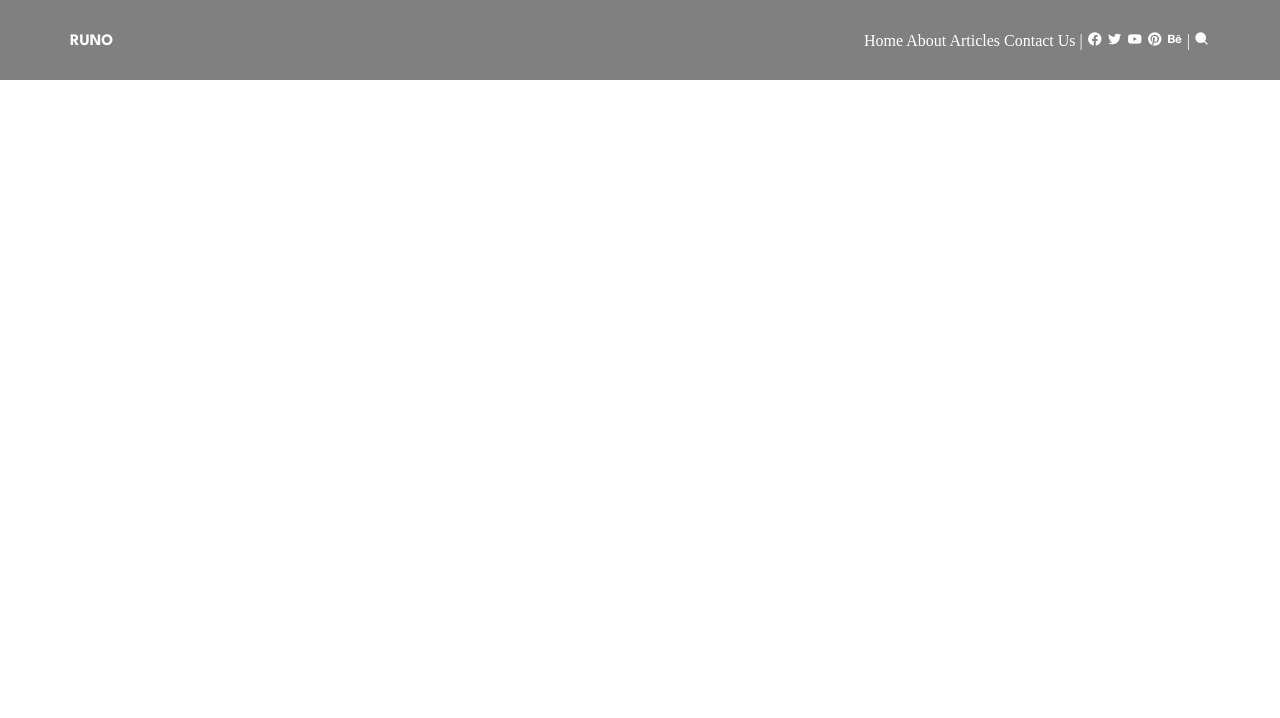
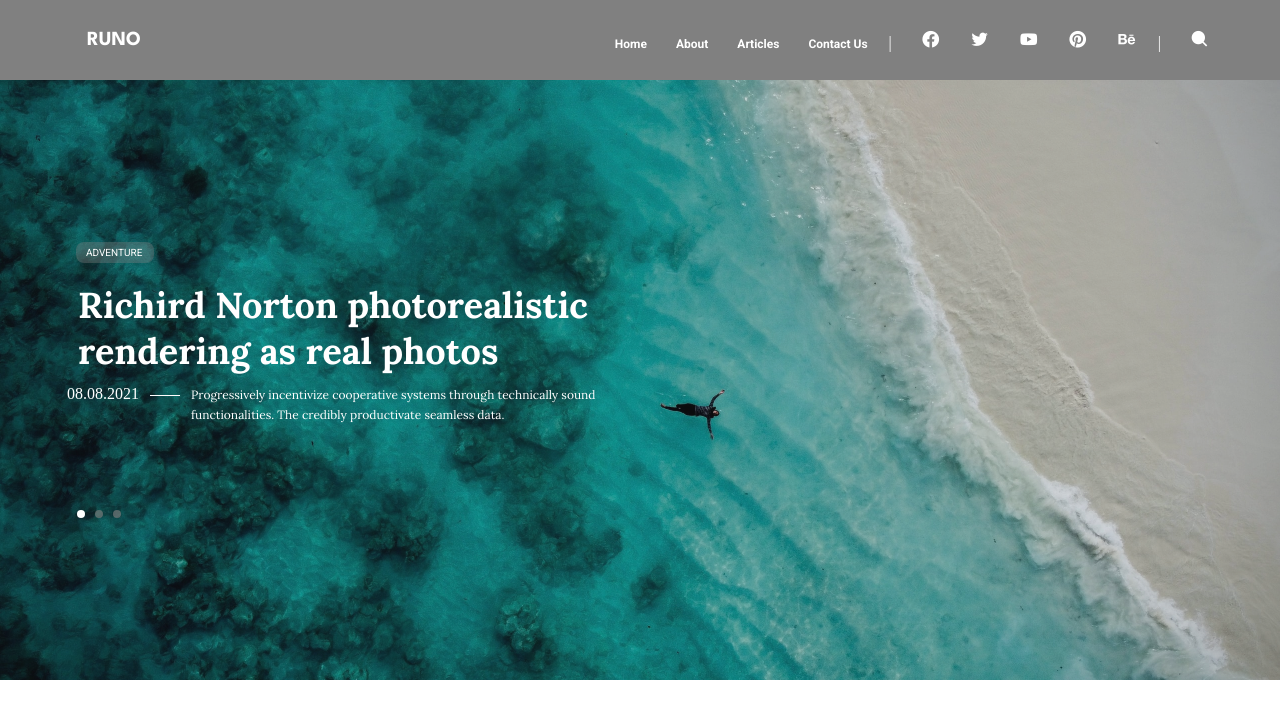
Before and after one commit to Gsure-tech/WEB-TUTOR, a plain HTML site: page week3/index.html in a window 1280 px wide. Drawn offline with nearby package versions, Linux system fonts and the light colour scheme.

Commit message:
implemented the Hero page design

```diff
--- a/week3/index.html
+++ b/week3/index.html
@@ -28,6 +28,23 @@
                 <a href=""><i class='bx bxs-search'></i></a>
             </div>
         </div>
+
+        <div class="hero-section">
+            <span class="adventure">ADVENTURE</span>
+            <h1>
+                Richird Norton photorealistic rendering as real photos
+            </h1>
+            <div class="date">
+                <p>08.08.2021</p>
+                <span></span>
+                <p class="progress">Progressively incentivize cooperative systems through technically sound functionalities. The credibly productivate seamless data.</p>
+            </div>
+           <div class="circle">
+                <div class="circ"></div>
+                <div class="circ middle"></div>
+                <div class="circ last"></div>
+           </div>
+        </div>
     </div>
 </body>
 </html>
--- a/week3/style.css
+++ b/week3/style.css
@@ -19,6 +19,7 @@
 .logo span{
     font-family: "League Spartan", sans-serif;
     font-weight: 700;
+    font-size: 20px;
 }
 
 .navbar a{
@@ -26,6 +27,93 @@
     color: #fff;
 }
 
-.navigation{
-    /* margin: 0 70px; */
+.navigation a{
+    font-family: "Roboto", sans-serif;
+    margin-left: 25px;
+    font-size: 12px;
+    font-weight: 700;
 }
+
+.navigation i{
+    font-size: 20px;
+}
+
+.navbar span{
+    margin-left: 17px;
+}
+
+.hero-section{
+    display: flex;
+    flex-direction: column;
+    /* align-items: center; */
+    justify-content: center;
+    background: url(./assets/images/hero.png);
+    height: 600px;
+    background-size: cover;
+    background-position: center;
+    background-repeat: no-repeat;
+    color: #fff;
+}
+
+.hero-section h1{
+    width: 530px;
+    margin-left: 78px;
+    font-family: "lora", serif;
+    font-size: 36px;
+    font-weight: 700;
+}
+
+.adventure{
+    width: 78px;
+    padding: 5px 10px;
+    font-family: "Roboto", sans-serif;
+    font-size: 10px;
+    margin-left: 76px;
+    margin-bottom: 19px;
+    background: rgba(128, 128, 128, 0.367);
+    border-radius: 8px;
+}
+
+.circle{
+    margin-top: 85px;
+    display: flex;
+    margin-left: 77px;
+}
+
+
+.circ{
+    border-radius: 50px;
+    width: 8px;
+    height: 8px;
+    background-color: #fff;
+    margin-right: 10px;
+}
+
+.circle .middle{
+    background-color: rgba(128, 128, 128, 0.644);
+}
+.circle .last{
+    background-color: rgba(128, 128, 128, 0.644);
+}
+
+.date{
+    margin-left: 67px;
+    margin-top: 11px;
+    display: flex;
+    /* align-items: center; */
+
+}
+
+.date span{
+    width: 30px;
+    border-top:1px solid #fff ;
+    margin: 0 11px;
+   margin-top: 10px;
+}
+.progress{
+    font-family: "lora", serif;
+    width: 420px;
+    font-size: 12px;
+    line-height: 20px;
+    font-weight: 100;
+}
```
Also changed, not shown: week3/assets/images/hero.png (added).
